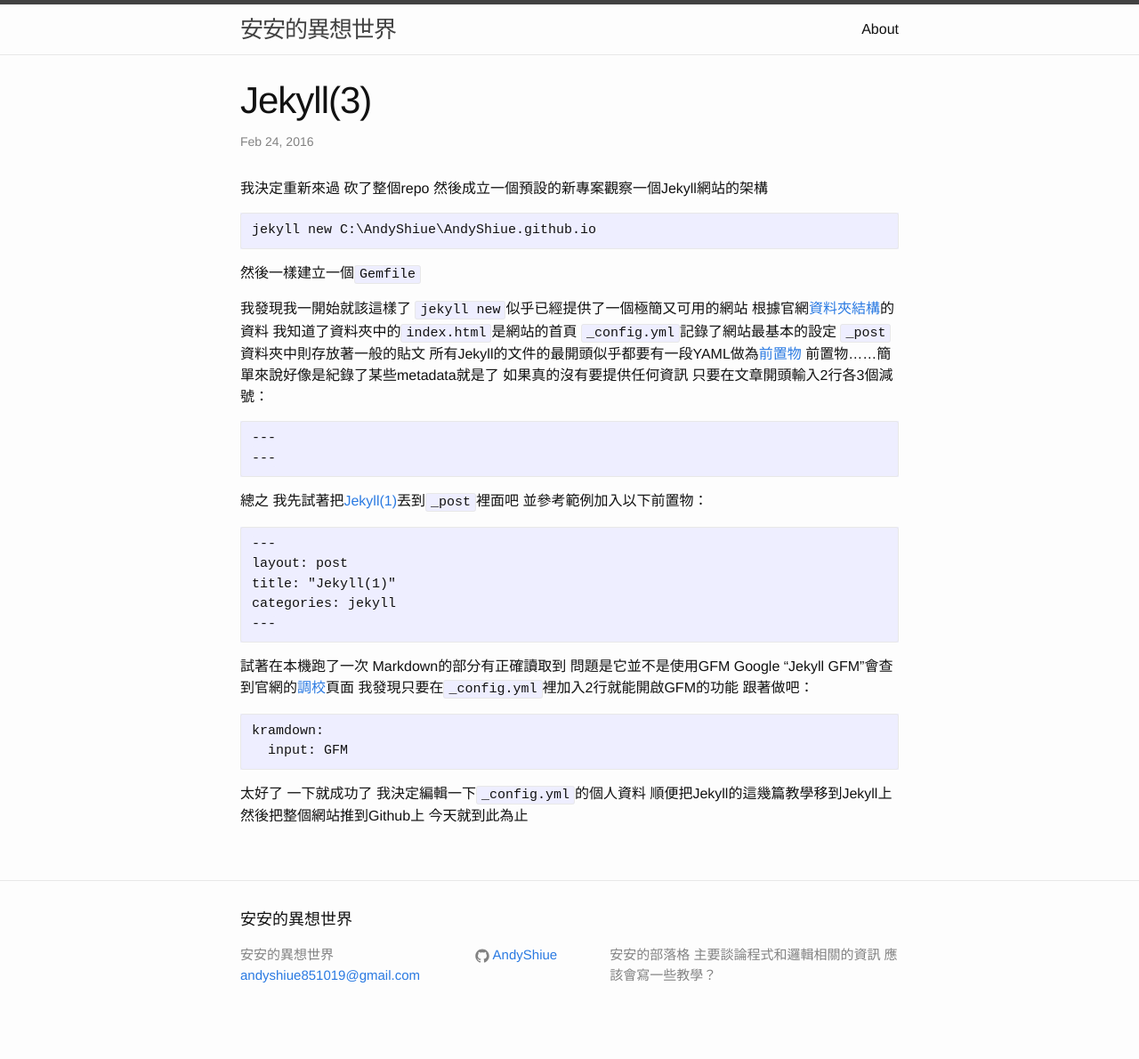
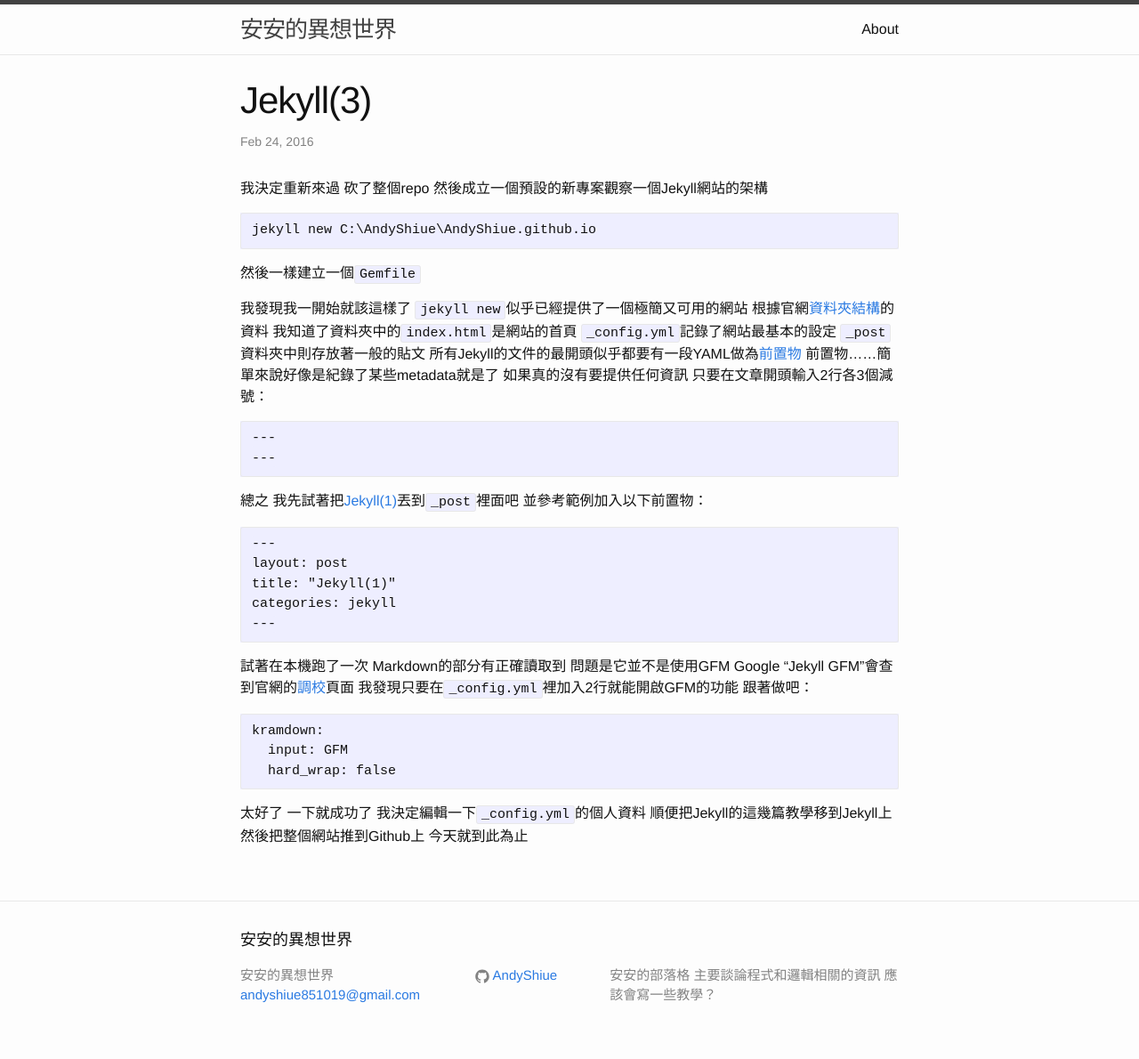
Before and after one commit to AndyShiue/AndyShiue.github.io, a Jekyll site: the page built from _posts/2016-02-24-jekyll-retry.md, in a window 1280 px wide. Shown: the whole page at 89% size. Built offline with Jekyll 4.4.1, drawn with Linux system fonts in a browser that asks for light colours; before the commit the page ends 1167 px from its top, so only the background shows below that.

Commit message:
Set config to soft wrap.

````diff
--- a/_config.yml
+++ b/_config.yml
@@ -22,3 +22,4 @@
 
 kramdown:
   input: GFM
+  hard_wrap: false
--- a/_posts/2016-02-24-jekyll-retry.md
+++ b/_posts/2016-02-24-jekyll-retry.md
@@ -54,6 +54,7 @@
 ```
 kramdown:
   input: GFM
+  hard_wrap: false
 ```
 
 太好了
````
